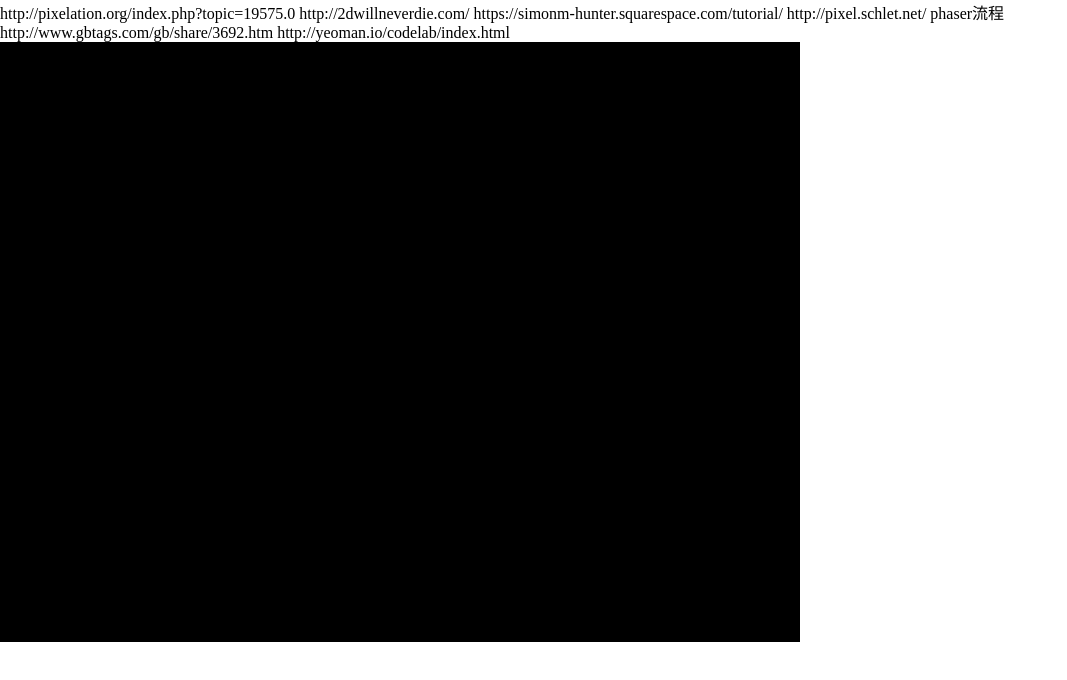
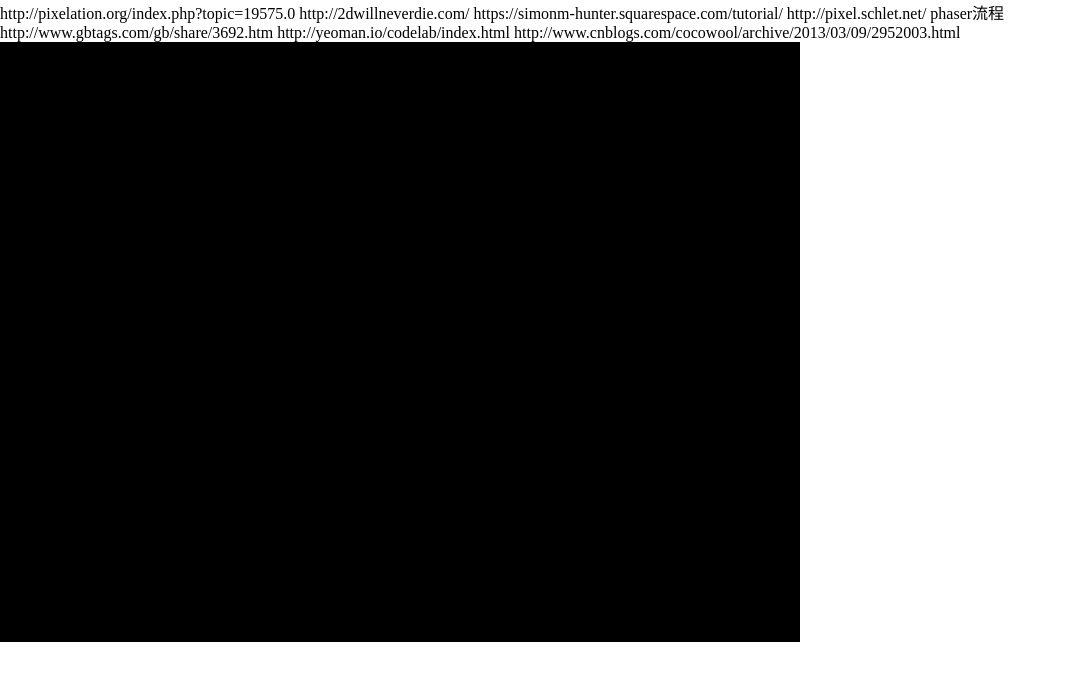
Before and after one commit to zhangfeihu1990/phaser_game, a plain HTML site: page phaser_tutorial_02/part9.html in a window 1280 px wide. Shown: the whole page, without its empty margins (0-1067 px from the left). Drawn offline with Linux system fonts and the light colour scheme.

Commit message:
0505@cbd

```diff
--- a/phaser_tutorial_02/part9.html
+++ b/phaser_tutorial_02/part9.html
@@ -20,6 +20,7 @@ phaser流程
 http://www.gbtags.com/gb/share/3692.htm
 
 http://yeoman.io/codelab/index.html
+http://www.cnblogs.com/cocowool/archive/2013/03/09/2952003.html
 <script type="text/javascript">
 
 var game = new Phaser.Game(800, 600, Phaser.AUTO, '', { preload: preload, create: create, update: update });
```
